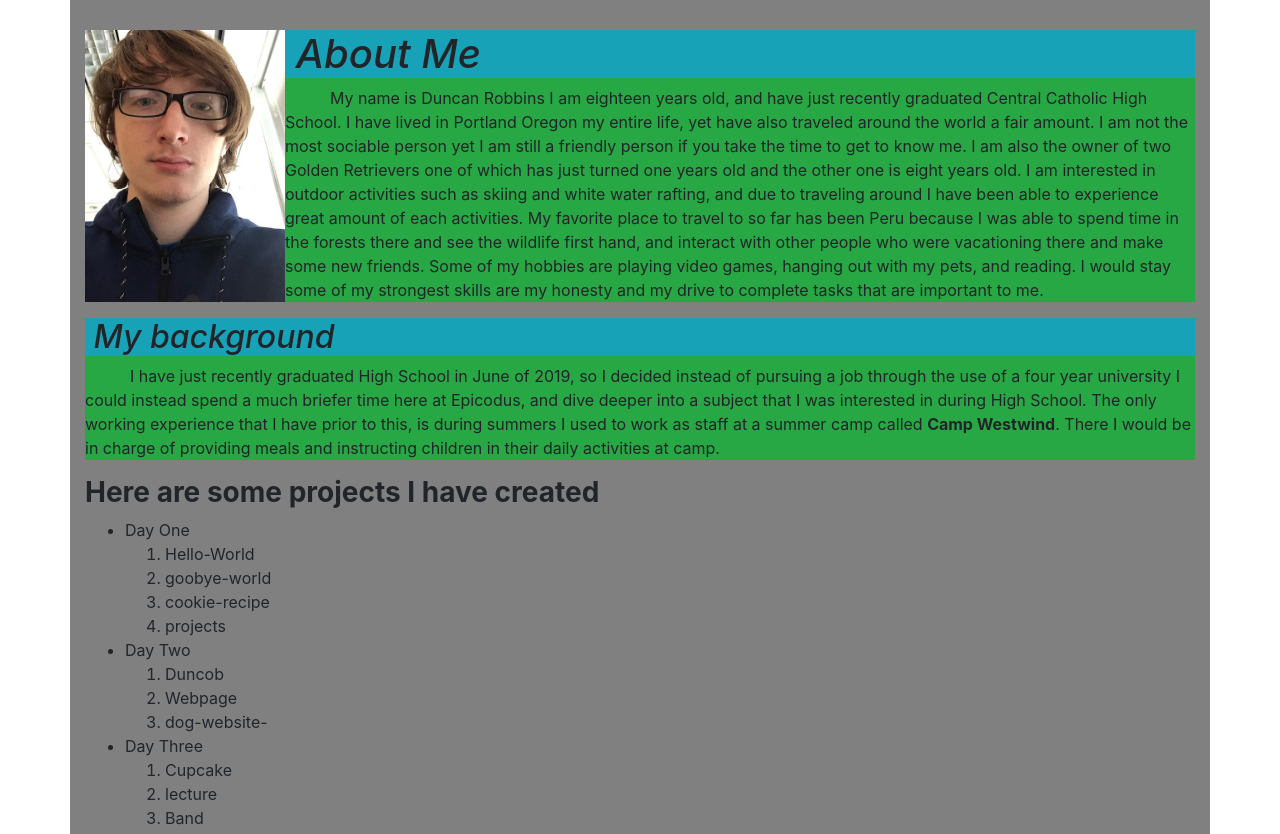
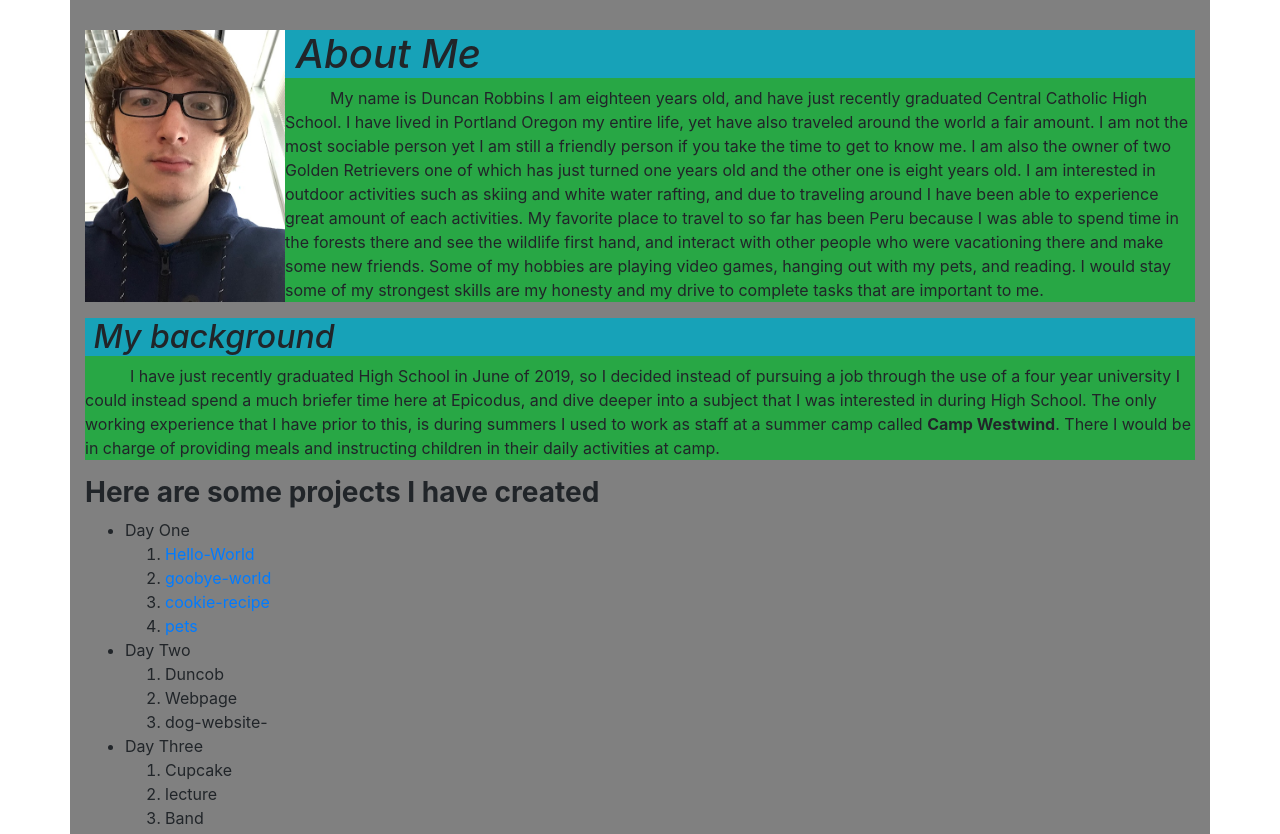
Before and after one commit to duncan19/Independent-Project-1, a plain HTML site: page Portfolio/index.html in a window 1280 px wide. Shown: the part 250-1084 px from the top of the page. Drawn offline with Linux system fonts and the light colour scheme.

Commit message:
this commit will add links to the repositories for day one

```diff
--- a/Portfolio/index.html
+++ b/Portfolio/index.html
@@ -42,10 +42,10 @@
         <ul>
           <li>Day One</li>
             <ol>
-              <li>Hello-World</li>
-              <li>goobye-world</li>
-              <li>cookie-recipe</li>
-              <li>projects</li>
+              <li><a href="https://github.com/duncan19/Hello-World">Hello-World</a></li>
+              <li><a href="https://github.com/duncan19/goobye-world">goobye-world</a></li>
+              <li><a href="https://github.com/duncan19/cookie-recipe">cookie-recipe</a></li>
+              <li><a href="https://github.com/duncan19/pets">pets</a></li>
             </ol>
           <li>Day Two</li>
             <ol>
```
